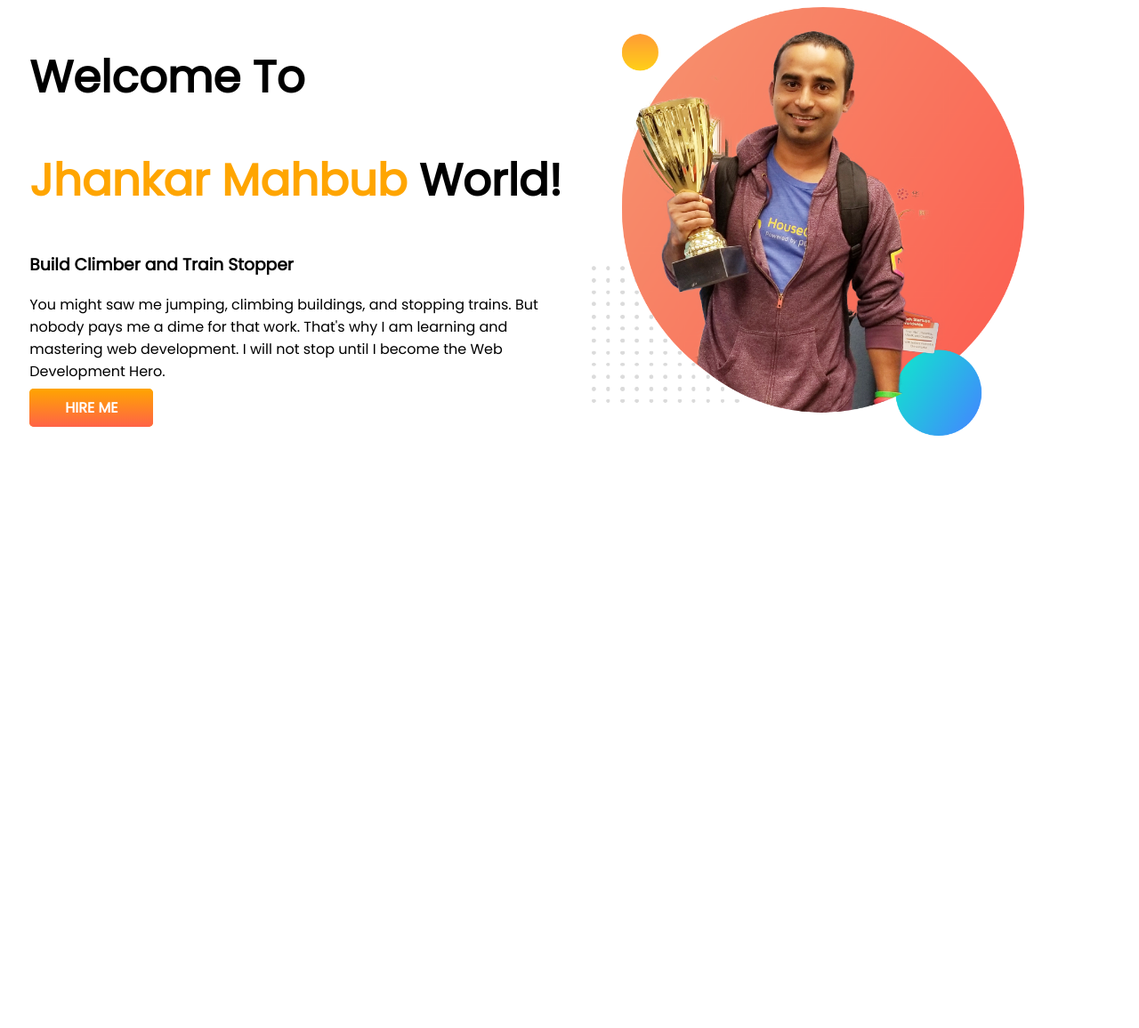
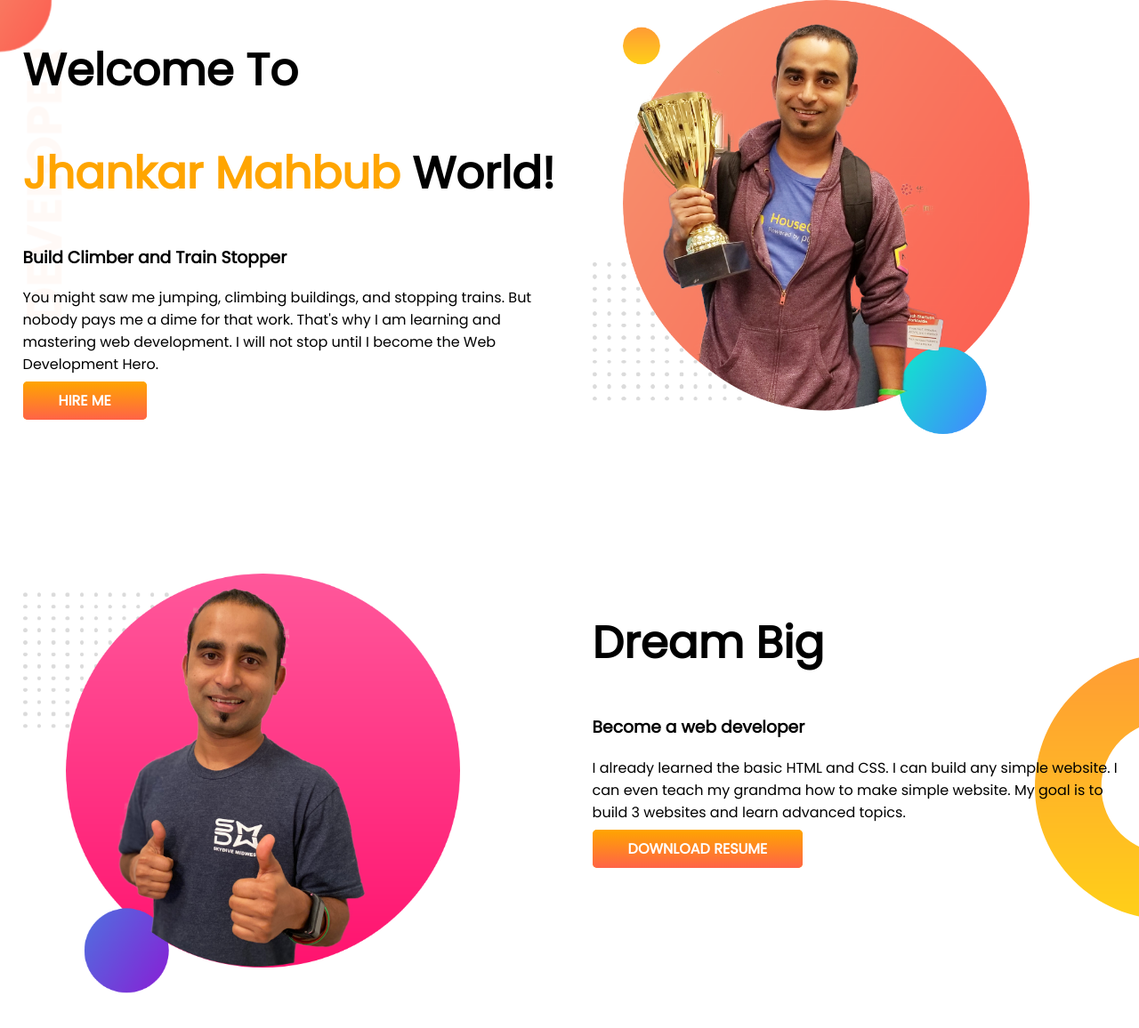
Before and after one commit to sazzadhossainapple/developer-portfolio, a plain HTML site: page index.html in a window 1280 px wide. Shown: the whole page at 89% size. Before the commit the page ends 800 px from the top, so only its background shows below. Drawn offline with Linux system fonts and the light colour scheme.

Commit message:
dream added

```diff
--- a/index.html
+++ b/index.html
@@ -14,7 +14,7 @@
     <link rel="stylesheet" href="style.css" />
   </head>
   <body>
-    <section>
+    <section class="top-banner">
       <div class="half-width">
         <h1>Welcome To</h1>
         <h1><span class="orenge-color">Jhankar Mahbub</span> World!</h1>
@@ -36,5 +36,25 @@
         <img src="images/jhankar.png" alt="" />
       </div>
     </section>
+    <section class="dream-big">
+      <div class="half-width">
+        <img src="images/jhankar2.png" alt="" />
+      </div>
+      <div class="half-width">
+        <h1>Dream Big</h1>
+        <h3>Become a web developer</h3>
+        <p>
+          I already learned the basic HTML and CSS. I can build any simple
+          website. I can even teach my grandma how to make simple website. My
+          goal is to build 3 websites and learn advanced topics.
+        </p>
+        <a
+          class="link-button"
+          target="_blank"
+          href="https://www.linkedin.com/company/programminghero/"
+          >DOWNLOAD RESUME</a
+        >
+      </div>
+    </section>
   </body>
 </html>
--- a/style.css
+++ b/style.css
@@ -1,5 +1,6 @@
 body {
   font-family: "Poppins", sans-serif;
+  margin: 0;
 }
 h1 {
   font-size: 50px;
@@ -9,6 +10,7 @@ h1 {
 }
 section {
   display: flex;
+  margin-bottom: 150px;
 }
 .half-width {
   width: 50%;
@@ -26,3 +28,12 @@ section {
   color: white;
   background-image: linear-gradient(orange, tomato);
 }
+.top-banner {
+  background-image: url(images/top-banner.png);
+  background-repeat: no-repeat;
+}
+.dream-big {
+  background-image: url(images/dream-bg.png);
+  background-position: right;
+  background-repeat: no-repeat;
+}
```
